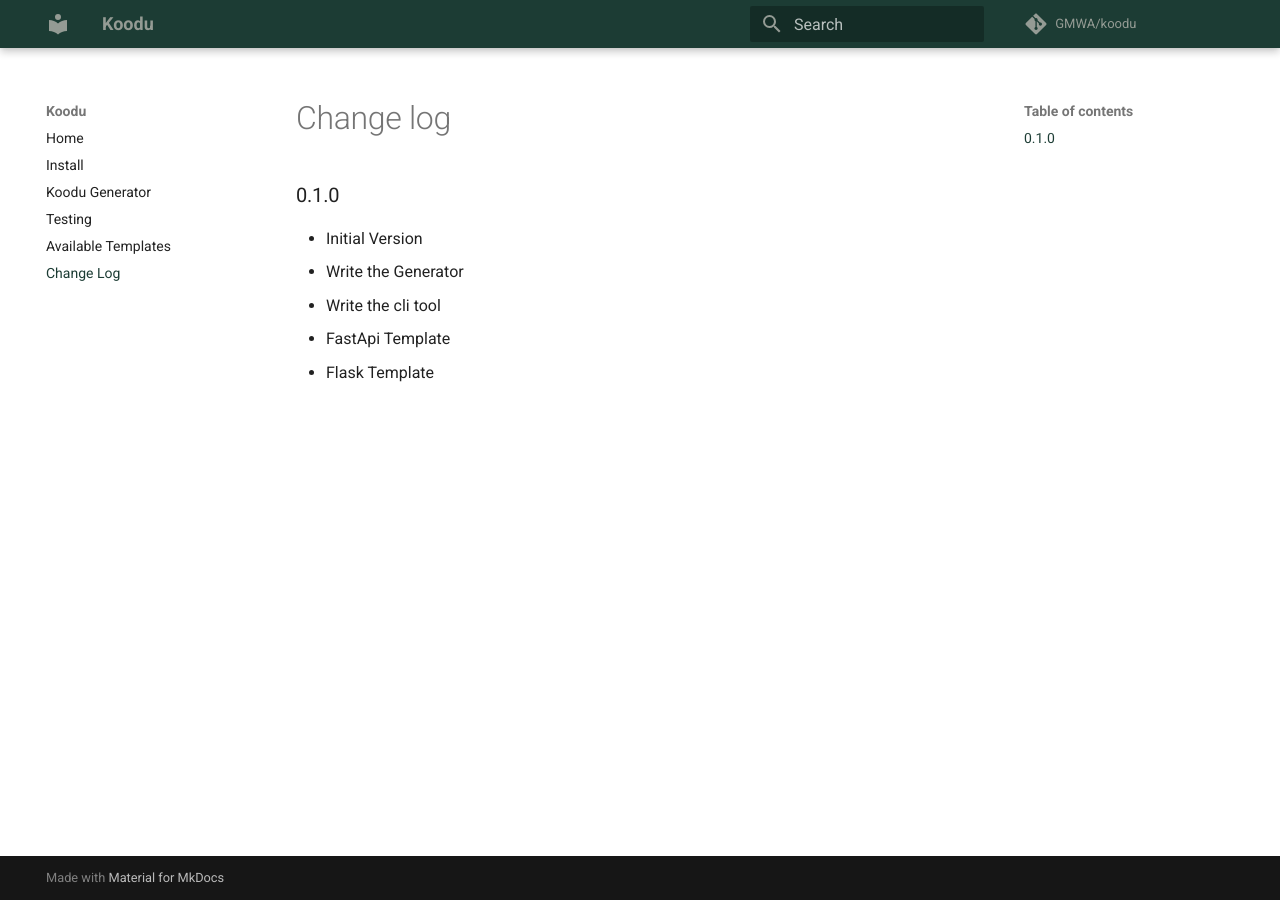
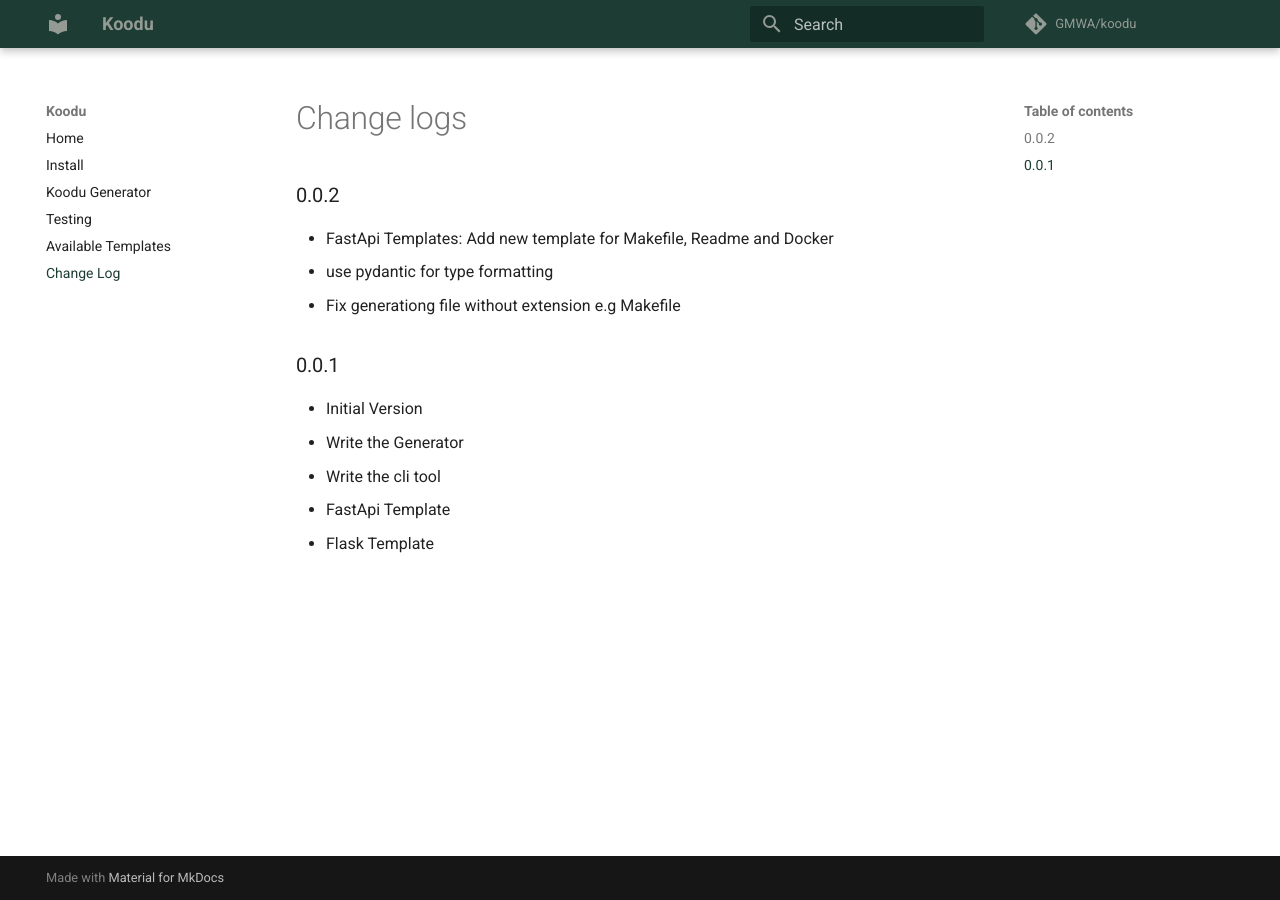
Before and after one commit to GMWA/koodu, an MkDocs documentation site: the page built from docs/CHANGELOG.md, in a window 1280 px wide. Built offline with MkDocs 1.6.1 and Material for MkDocs 9.7.7, drawn with Linux system fonts in a browser that asks for light colours; comment, search, counter and statistics services are not loaded.

Commit message:
update ChangeLogs file

```diff
--- a/docs/CHANGELOG.md
+++ b/docs/CHANGELOG.md
@@ -1,6 +1,12 @@
-# Change log
+# Change logs
 
-### 0.1.0
+### 0.0.2
+
+* FastApi Templates: Add new template for Makefile, Readme and Docker
+* use pydantic for type formatting
+* Fix generationg file without extension e.g Makefile
+
+### 0.0.1
 
 * Initial Version
 * Write the Generator
```
